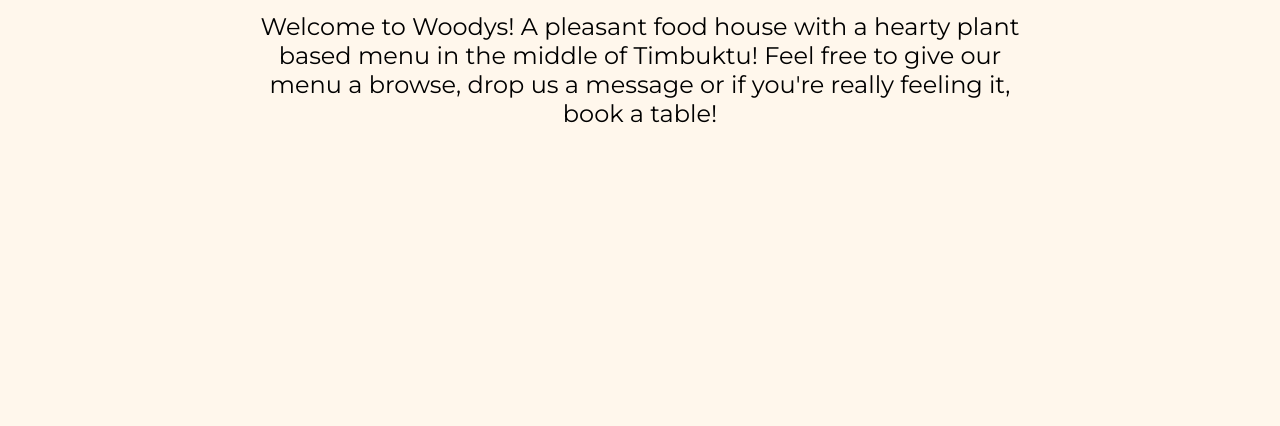
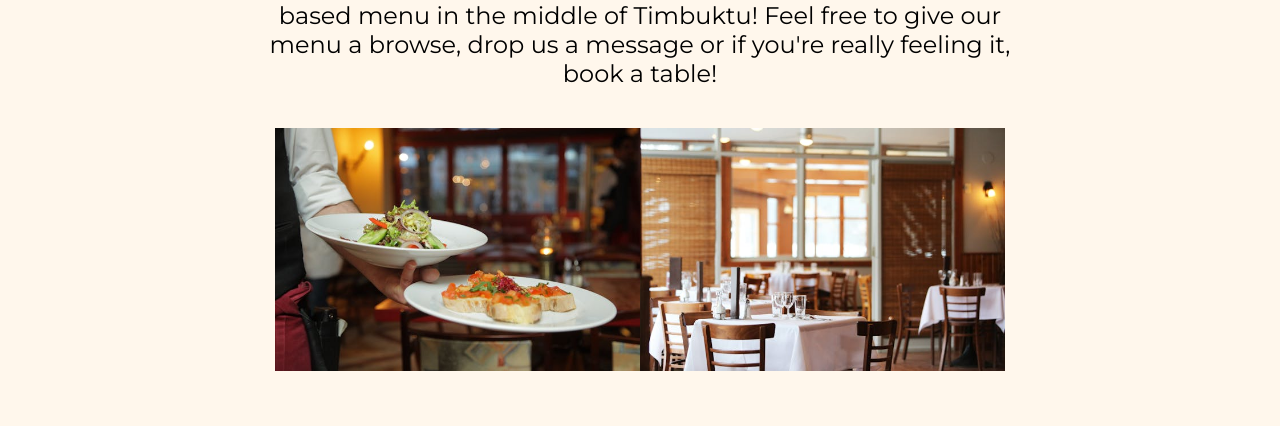
Before and after one commit to Mrsguigles11/restaurant_page, a website built with webpack: page src/template.html in a window 1280 px wide. Shown: the part 374-800 px from the top of the page. Built offline with nearby package versions, Linux system fonts and the light colour scheme; a web font is replaced by a local one.

Commit message:
Add 2 images to home tab.

```diff
--- a/src/home.js
+++ b/src/home.js
@@ -1,3 +1,5 @@
+import restaurantPicOneImport from "../img/restaurantPic1.jpg";
+import restaurantPicTwoImport from "../img/restaurantPic2.jpg";
 export {homeContent};
 
 
@@ -9,5 +11,15 @@
 homeContent.setAttribute('class', 'home_content');
 content.appendChild(homeContent);
 homeContent.textContent = "Welcome to Woodys! A pleasant food house with a hearty plant based menu in the middle of Timbuktu! Feel free to give our menu a browse, drop us a message or if you're really feeling it, book a table!";
-
+const homePicturesWrapper = document.createElement('div');
+homePicturesWrapper.setAttribute('class', 'home_pictures_wrapper');
+homeContent.appendChild(homePicturesWrapper);
+const restaurantPicOne = document.createElement('img');
+restaurantPicOne.src = restaurantPicOneImport;
+restaurantPicOne.setAttribute('class', 'home_picture');
+homePicturesWrapper.appendChild(restaurantPicOne);
+const restaurantPicTwo = document.createElement('img');
+restaurantPicTwo.src = restaurantPicTwoImport;
+restaurantPicTwo.setAttribute('class', 'home_picture');
+homePicturesWrapper.appendChild(restaurantPicTwo);
 }
--- a/src/styles.css
+++ b/src/styles.css
@@ -21,7 +21,7 @@
     align-items: center;
     background-color: rgb(255, 247, 236);
     box-sizing: border-box;
-    padding-top: 20vh;
+    padding-top: 15vh;
 }
 
 #content {
@@ -129,6 +129,21 @@
 
 .home_content {
     text-align: center;
+    display: flex;
+    flex-direction: column;
+    align-items: center;
+}
+
+.home_pictures_wrapper {
+    display: grid;
+    grid-template-columns: 1fr 1fr;
+    margin-top: 40px;
+    box-sizing: border-box;
+    width: 95%;
+}
+
+.home_picture {
+    width: 100%;
 }
 
 .about_content {
```
Also changed, not shown: img/restaurantPic1.jpg (added), img/restaurantPic2.jpg (added).
